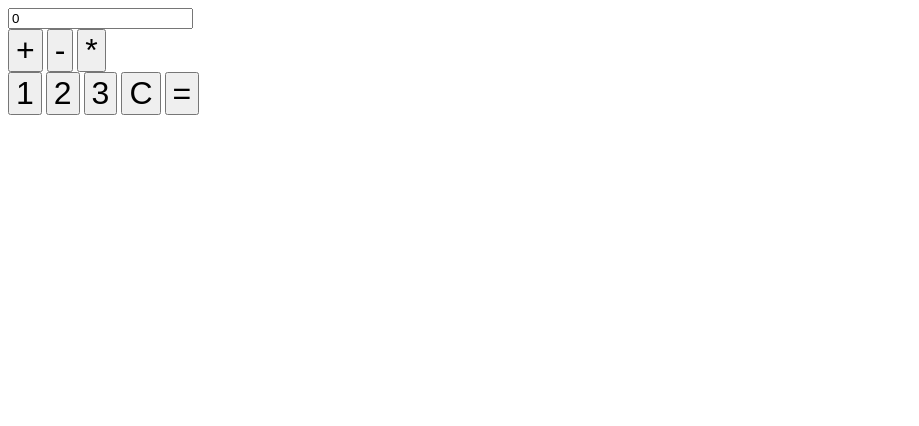
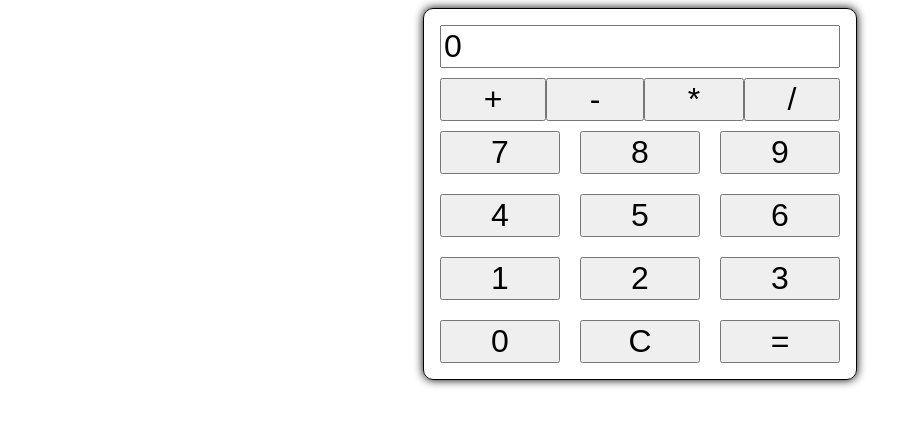
Before and after one commit to copypastemaster/calculator, a SvelteKit app: page / in a window 1280 px wide. Shown: the top 426 px of the page, without its empty margins (0-919 px from the left). Built offline with nearby package versions, Linux system fonts and the light colour scheme.

Commit message:
all working

```diff
--- a/src/routes/+page.svelte
+++ b/src/routes/+page.svelte
@@ -17,6 +17,7 @@
    const handleInput = (e): number => {
     defaultValues.push(e.target.textContent);
     val = +(defaultValues.join(''));
+    console.log(`defaultValues = ${defaultValues} val = ${val}`)
     return val;
    }
 
@@ -35,10 +36,12 @@
         case '*':
             operator = '*';
             checker();
+            clear();
             break;
         case '/':
             operator = '/';
             checker();
+            clear();
             break;
      }
    }
@@ -54,8 +57,14 @@
    }
 
    const clear = () => {
+    defaultValues.length = 0;
+    val = 0;
+   }
+
+   const del = () => {
     val = 0;
     defaultValues.length = 0;
+    firstNum = null;
    }
 
    async function sendData (firstNumber: number | null, secondNumber: number | null, operatorer: string) {
@@ -92,19 +101,62 @@
         <button on:click={handleOperator}>+</button>
         <button on:click={handleOperator}>-</button>
         <button on:click={handleOperator}>*</button>
+        <button on:click={handleOperator}>/</button>
     </div>
     <div class="numbers">
+        <button on:click={handleInput}>7</button>
+        <button on:click={handleInput}>8</button>
+        <button on:click={handleInput}>9</button>
+        <button on:click={handleInput}>4</button>
+        <button on:click={handleInput}>5</button>
+        <button on:click={handleInput}>6</button>
         <button on:click={handleInput}>1</button>
         <button on:click={handleInput}>2</button>
         <button on:click={handleInput}>3</button>
-        <button on:click={clear}>C</button>
+        <button on:click={handleInput}>0</button>
+        <button on:click={del}>C</button>
         <button on:click={handleEqual}>=</button>
 
     </div>
 </main>
 
 <style>
+    main {
+        width: 100%;
+        max-width: 400px;
+        display: flex;
+        flex-direction: column;
+        margin: 0 auto;
+        padding: 1rem;
+        border: 1px solid;
+        border-radius: 10px;
+        box-shadow: 0 0 10px;
+        gap: 10px;
+    }
+
+    input {
+        font-size: 2rem;
+    }
+
+    .operators {
+        display: flex;
+    }
+
+    .operators button {
+        flex-grow: 1;
+    }
+
     .operators button, .numbers button {
         font-size: 2rem;
     }
+
+    .numbers {
+        display: flex;
+        flex-wrap: wrap;
+        gap: 20px;
+    }
+
+    .numbers button {
+        width: 120px;
+    }
 </style>
```
